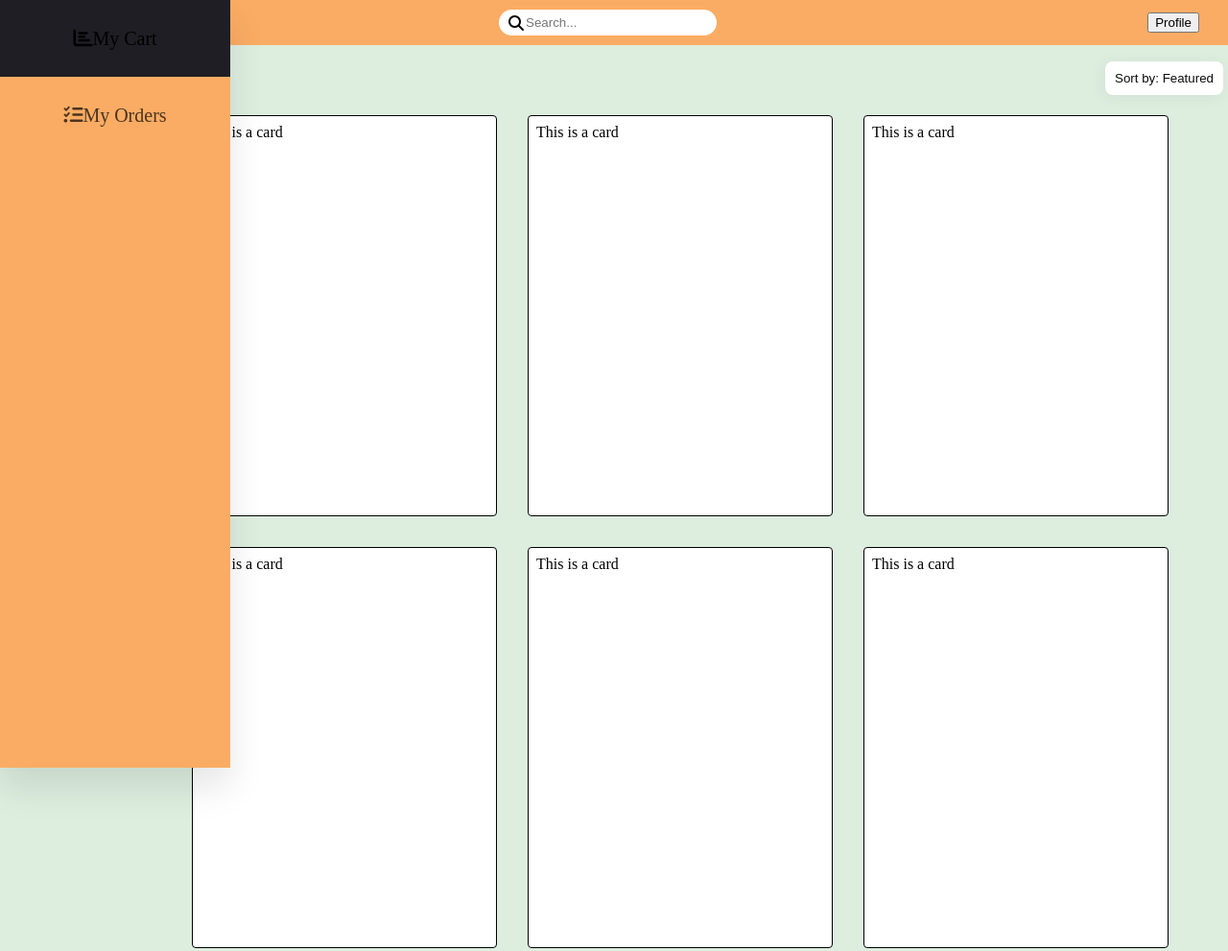
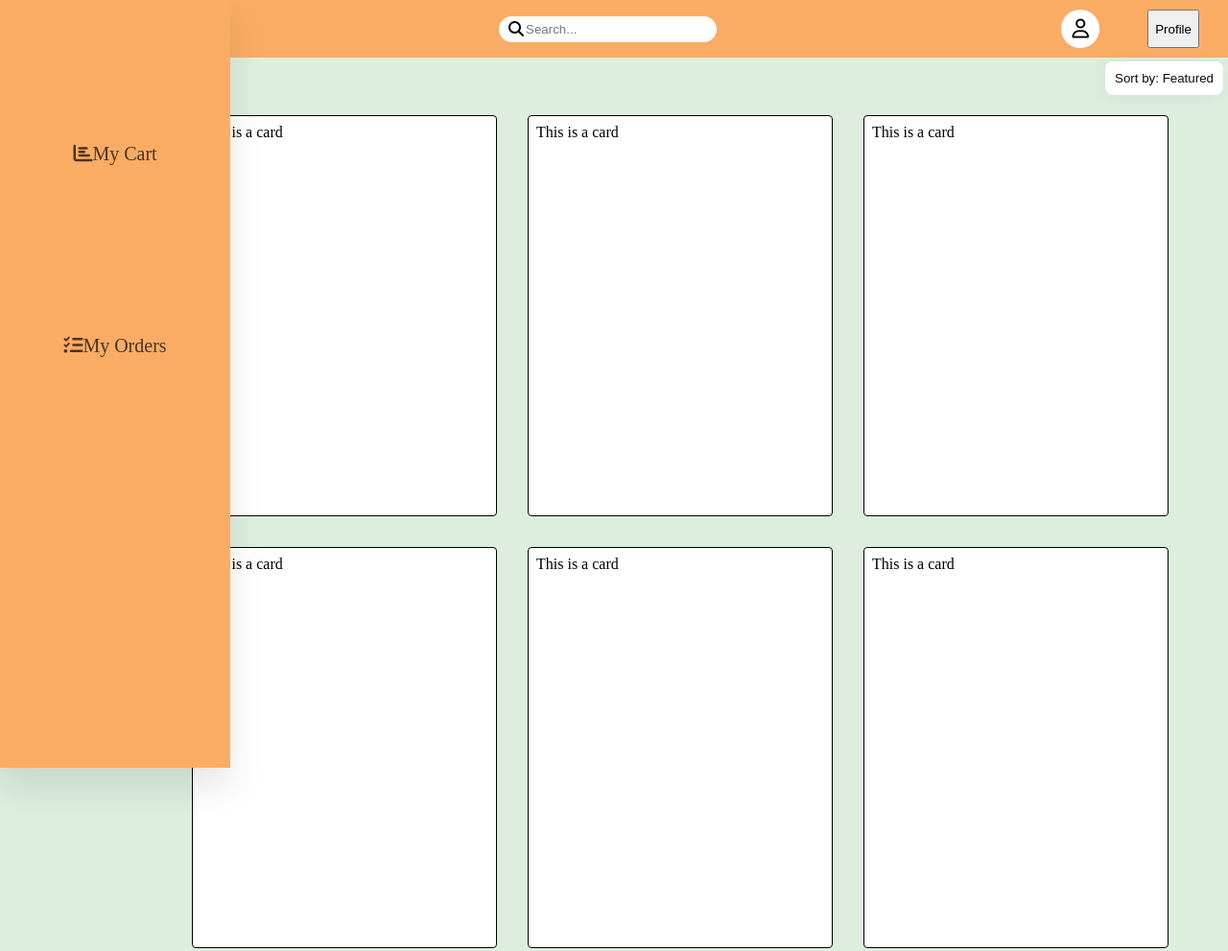
Before and after one commit to BradlyVinceGorgonio/THE-PALENGKE, a plain HTML site: page index.html in a window 1280 px wide. Shown: the top 991 px of the page at 96% size. Drawn offline with Linux system fonts and the light colour scheme.

Commit message:
added icon

```diff
--- a/index.css
+++ b/index.css
@@ -7,6 +7,7 @@ body {
 {
 
     margin-right: 50px;
+    margin-left: 50px;
 }
 
 .search-bar {
@@ -64,6 +65,7 @@ nav{
 }
 .navbar-nav
 {
+
     list-style: none; /* Add this line to remove bullet points */
     padding: 0;
     margin: 0;
@@ -72,18 +74,25 @@ nav{
     align-items: center;
 
 }
+.duo
+{
+    display: flex;
 
+
+}
 .navbar {
+    height: 5%;
     width: 100%;
     position: fixed;
     background-color: #FAAC64;
     display: flex;
-    justify-content: space-between;
+    justify-content:space-between;
     align-items: center;
     padding: 10px 20px;
 
 }
 .nav-item{
+    margin-top: 50%;
     width: 100%;
 }
 .nav-link
@@ -175,3 +184,18 @@ nav{
     margin: .5rem; /* Add margin to create space between cards */
     transition: 150ms;
 }
+.circle {
+    width: 40px;
+    height: 40px;
+
+    border-radius: 50%;
+    background-color: #ffffff;
+    display: flex;
+    justify-content: center;
+    align-items: center;
+    color: rgb(0, 0, 0); /* Icon color */
+}
+
+.circle i {
+    font-size: 20px; /* Icon size */
+}
--- a/index.html
+++ b/index.html
@@ -14,7 +14,11 @@
                 <i class="fas fa-search"></i>
                 <input type="text" placeholder="Search...">
             </div>
-            <button class="profile-button" onclick="showPopupForm()">Profile</button>
+            <div class="duo">
+                <div class="circle"><i class="fa-regular fa-user"></i></div>
+                <button class="profile-button" onclick="showPopupForm()">Profile</button>
+            </div>
+
         </div>
 
         <div class="popup-form" id="popupForm">
```
